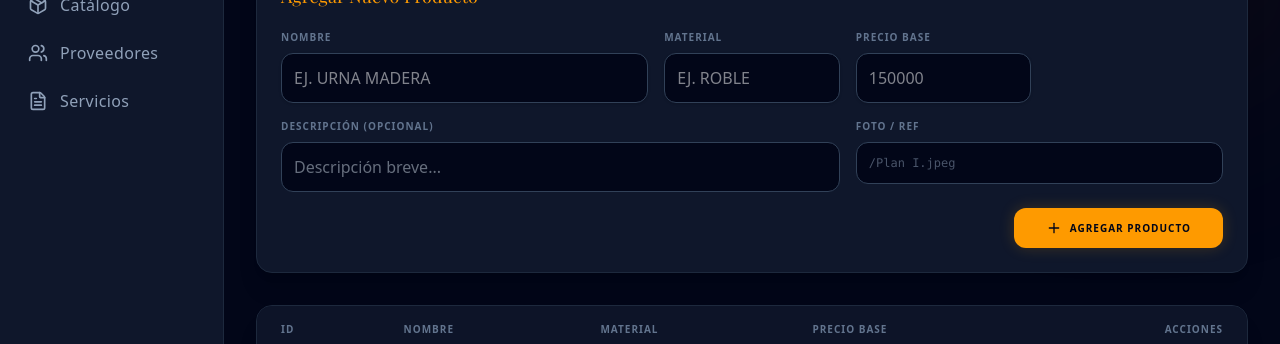
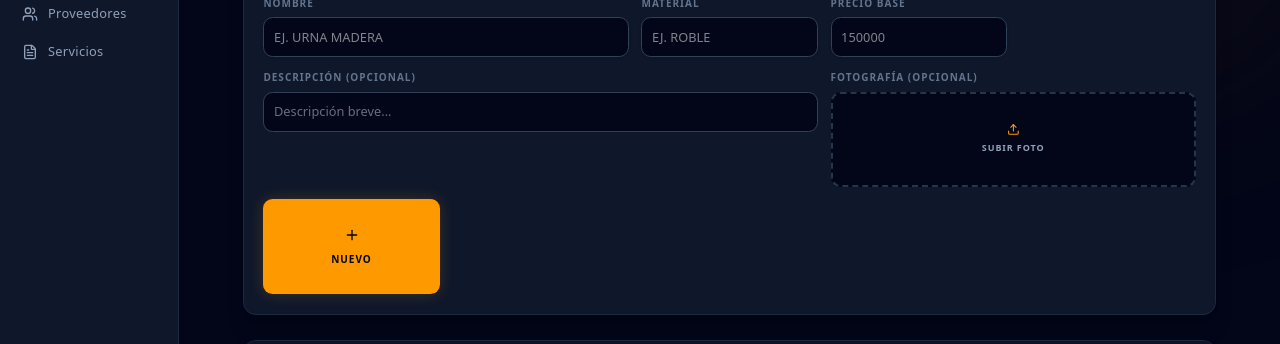
Before and after one commit to pdiazg46-design/Funeraria, a Next.js app: page /admin/catalogo in a window 1280 px wide. Shown: the part 143-487 px from the top of the page. Built offline with nearby package versions, Linux system fonts and the light colour scheme; no server answers; the database is empty; a web font is replaced by a local one.

Commit message:
feat(admin): implement base64 image compiler and route-specific UI scaler

```diff
--- a/src/app/admin/catalogo/page.tsx
+++ b/src/app/admin/catalogo/page.tsx
@@ -2,6 +2,7 @@ import { prisma } from "@/lib/prisma";
 import { createCatalogo, deleteCatalogo, updateCatalogo } from "./actions";
 import { Plus, Trash2, Edit, X } from "lucide-react";
 import Link from "next/link";
+import { default as ImageUploader } from "@/components/admin/ImageUploader";
 
 export const dynamic = 'force-dynamic';
 
@@ -78,10 +79,10 @@ export default async function CatalogoPage({ searchParams }: { searchParams: Pro
                     <label className="block text-[10px] uppercase font-bold tracking-widest text-slate-400 mb-2">Precio Base (CLP)</label>
                     <input required type="number" name="precioBaseCLP" defaultValue={editItem.precioBaseCLP} className="w-full border-slate-700 rounded-xl p-3 bg-slate-950 border focus:border-amber-500 text-amber-500 font-bold focus:outline-none" />
                   </div>
-                  <div className="md:col-span-2">
-                    <label className="block text-[10px] uppercase font-bold tracking-widest text-slate-400 mb-2">Foto / Referencia (Nombre del archivo)</label>
-                    <input type="text" name="imagenUrl" defaultValue={editItem.imagenUrl || ""} className="w-full border-slate-700 rounded-xl p-3 bg-slate-950 border focus:border-amber-500 text-slate-400 focus:outline-none font-mono text-xs" placeholder="Ej: /Plan I.jpeg" />
-                    <p className="text-[10px] text-slate-500 mt-2">💡 Las imágenes fotográficas deben subirse directamente a su servidor (carpeta public). Escriba aquí el nombre exacto de la foto con su extensión (ej: <code>/Plan III.jpeg</code>).</p>
+                  <div className="md:col-span-2 flex flex-col justify-end">
+                    <label className="block text-[10px] uppercase font-bold tracking-widest text-slate-400 mb-2">Fotografía del Producto (Opcional)</label>
+                    <ImageUploader defaultValue={editItem.imagenUrl || ""} />
+                    <p className="text-[9px] text-slate-500 mt-2 italic leading-tight">💡 Click para subir imagen directa. Se optimizará automáticamente para no saturar tu base de datos.</p>
                   </div>
                 </div>
                 <div className="pt-4 flex justify-end">
@@ -113,13 +114,13 @@ export default async function CatalogoPage({ searchParams }: { searchParams: Pro
               <label className="block text-[10px] uppercase font-bold tracking-widest text-slate-500 mb-2">Descripción (Opcional)</label>
               <input type="text" name="descripcion" className="w-full border-slate-700 rounded-xl p-3 bg-slate-950 border focus:border-amber-500 text-slate-300 focus:outline-none" placeholder="Descripción breve..." />
             </div>
-            <div className="md:col-span-2">
-              <label className="block text-[10px] uppercase font-bold tracking-widest text-slate-500 mb-2">Foto / Ref</label>
-              <input type="text" name="imagenUrl" className="w-full border-slate-700 rounded-xl p-3 bg-slate-950 border focus:border-amber-500 text-slate-400 focus:outline-none font-mono text-xs" placeholder="/Plan I.jpeg" />
+            <div className="md:col-span-2 flex flex-col justify-end">
+              <label className="block text-[10px] uppercase font-bold tracking-widest text-slate-500 mb-2">Fotografía (Opcional)</label>
+              <ImageUploader />
             </div>
-            <div className="md:col-span-5 flex justify-end">
-              <button type="submit" className="bg-amber-500 text-slate-950 rounded-xl hover:bg-amber-400 px-8 py-3 flex items-center justify-center gap-2 font-bold uppercase tracking-widest text-[10px] shadow-[0_0_15px_rgba(245,158,11,0.2)]">
-                <Plus className="w-4 h-4" /> Agregar Producto
+            <div className="md:col-span-1 flex flex-col justify-end">
+              <button type="submit" className="bg-amber-500 text-slate-950 rounded-xl hover:bg-amber-400 px-4 py-3 min-h-[95px] w-full flex flex-col items-center justify-center gap-2 font-bold uppercase tracking-widest text-[9px] sm:text-[10px] shadow-[0_0_15px_rgba(245,158,11,0.2)]">
+                <Plus className="w-5 h-5 mb-1" /> Nuevo
               </button>
             </div>
           </form>
--- a/src/app/admin/layout.tsx
+++ b/src/app/admin/layout.tsx
@@ -1,9 +1,11 @@
 import Link from 'next/link';
 import { LayoutDashboard, Users, Package, FileText } from 'lucide-react';
+import AdminRootScaler from '@/components/admin/AdminRootScaler';
 
 export default function AdminLayout({ children }: { children: React.ReactNode }) {
   return (
     <div className="flex h-screen w-full overflow-hidden bg-slate-950 text-slate-200 font-sans selection:bg-amber-500/30">
+      <AdminRootScaler />
       {/* Sidebar - Compacted */}
       <aside className="w-56 bg-slate-900 border-r border-slate-800 flex flex-col hidden md:flex">
         <div className="h-16 flex items-center px-6 border-b border-slate-800 bg-slate-950 text-white">
--- /dev/null
+++ b/src/components/admin/AdminRootScaler.tsx
@@ -0,0 +1,18 @@
+"use client";
+
+import { useEffect } from "react";
+
+export default function AdminRootScaler() {
+  useEffect(() => {
+    // Escala matemáticamente todos los 'rem' de Tailwind a un 80% (12.8px base)
+    // Logrando un aspecto táctico, compacto y ejecutivo de alta densidad.
+    document.documentElement.style.fontSize = "80%";
+
+    return () => {
+      // Restaura la vista de Marketing/ClientPortal al destruir este layout
+      document.documentElement.style.fontSize = "100%";
+    };
+  }, []);
+
+  return null;
+}
--- /dev/null
+++ b/src/components/admin/ImageUploader.tsx
@@ -0,0 +1,77 @@
+"use client";
+
+import { useState, useRef } from "react";
+import { Upload } from "lucide-react";
+
+export default function ImageUploader({ defaultValue = "" }: { defaultValue?: string }) {
+  const [preview, setPreview] = useState(defaultValue);
+  const fileInputRef = useRef<HTMLInputElement>(null);
+
+  const handleImageChange = (e: React.ChangeEvent<HTMLInputElement>) => {
+    const file = e.target.files?.[0];
+    if (!file) return;
+
+    const reader = new FileReader();
+    reader.onload = (event) => {
+      const img = new Image();
+      img.onload = () => {
+        const canvas = document.createElement("canvas");
+        // Redimensionamiento inteligente a 800px máximo para mantener bases de datos ligeras
+        let width = img.width;
+        let height = img.height;
+        const MAX_SIZE = 800;
+
+        if (width > height) {
+          if (width > MAX_SIZE) {
+            height *= MAX_SIZE / width;
+            width = MAX_SIZE;
+          }
+        } else {
+          if (height > MAX_SIZE) {
+            width *= MAX_SIZE / height;
+            height = MAX_SIZE;
+          }
+        }
+
+        canvas.width = width;
+        canvas.height = height;
+        const ctx = canvas.getContext("2d");
+        ctx?.drawImage(img, 0, 0, width, height);
+
+        // Exportamos a Base64 con calidad al 70%
+        const dataUrl = canvas.toDataURL("image/jpeg", 0.7);
+        setPreview(dataUrl);
+      };
+      img.src = event.target?.result as string;
+    };
+    reader.readAsDataURL(file);
+  };
+
+  return (
+    <div className="w-full h-full flex items-end">
+      <input type="hidden" name="imagenUrl" value={preview} />
+      <div
+        onClick={() => fileInputRef.current?.click()}
+        className="w-full border-2 border-dashed border-slate-700/80 rounded-xl bg-slate-950 hover:bg-slate-900 hover:border-amber-500 cursor-pointer transition-all flex flex-col items-center justify-center min-h-[95px] relative overflow-hidden group"
+      >
+        {preview ? (
+          <img src={preview} alt="Vista previa" className="absolute inset-0 w-full h-full object-cover opacity-40 group-hover:opacity-20 transition-opacity" />
+        ) : null}
+
+        <div className="relative z-10 flex flex-col items-center gap-1.5 p-2 rounded-lg">
+          <Upload className="w-4 h-4 text-amber-500" />
+          <span className="text-[9px] uppercase font-bold tracking-widest text-slate-400">
+            {preview ? "CAMBIAR FOTO" : "SUBIR FOTO"}
+          </span>
+        </div>
+      </div>
+      <input
+        type="file"
+        accept="image/*"
+        className="hidden"
+        ref={fileInputRef}
+        onChange={handleImageChange}
+      />
+    </div>
+  );
+}
```
